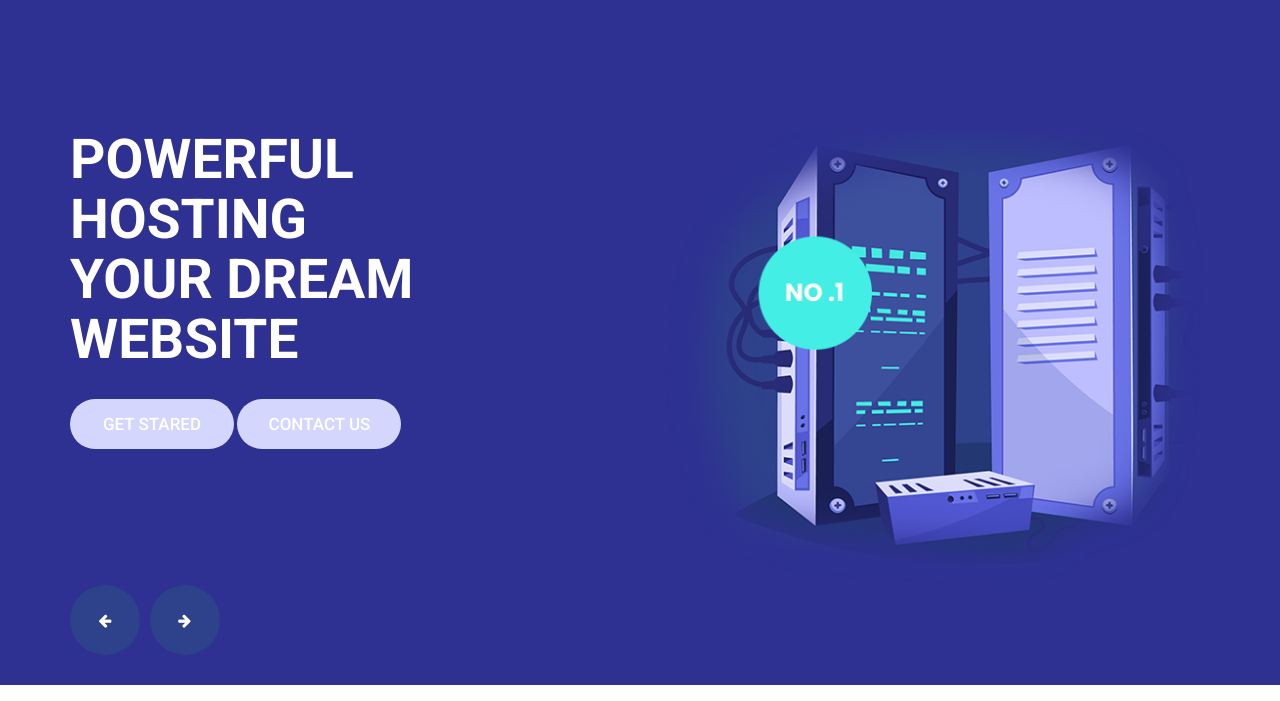
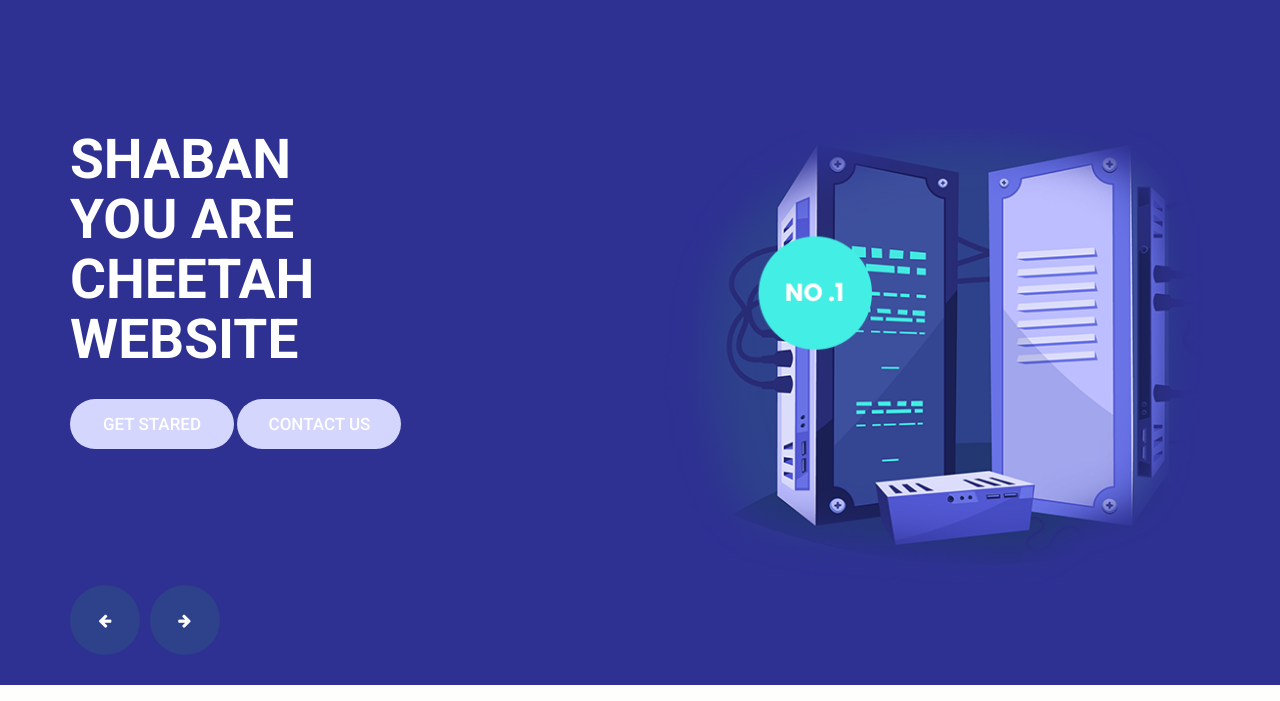
Before and after one commit to ShabanSaeed/first-project-jenkin, a plain HTML site: page index.html in a window 1280 px wide. Shown: the part 99-800 px from the top of the page. Drawn offline with nearby package versions, Linux system fonts and the light colour scheme.

Commit message:
Update index.html

```diff
--- a/index.html
+++ b/index.html
@@ -108,7 +108,7 @@
                                     <div class="col-md-6">
                                        <div class="dream">
                                           <h1>
-                                             PowerFul <br>HOSTING <br>Your dream <br>website
+                                             Shaban <br>You Are <br>Cheetah <br>website
                                           </h1>
                                           <a class="read_more" href="Javascript:void(0)">Get Stared</a>
                                           <a class="read_more" href="Javascript:void(0)">Contact Us</a>
```
